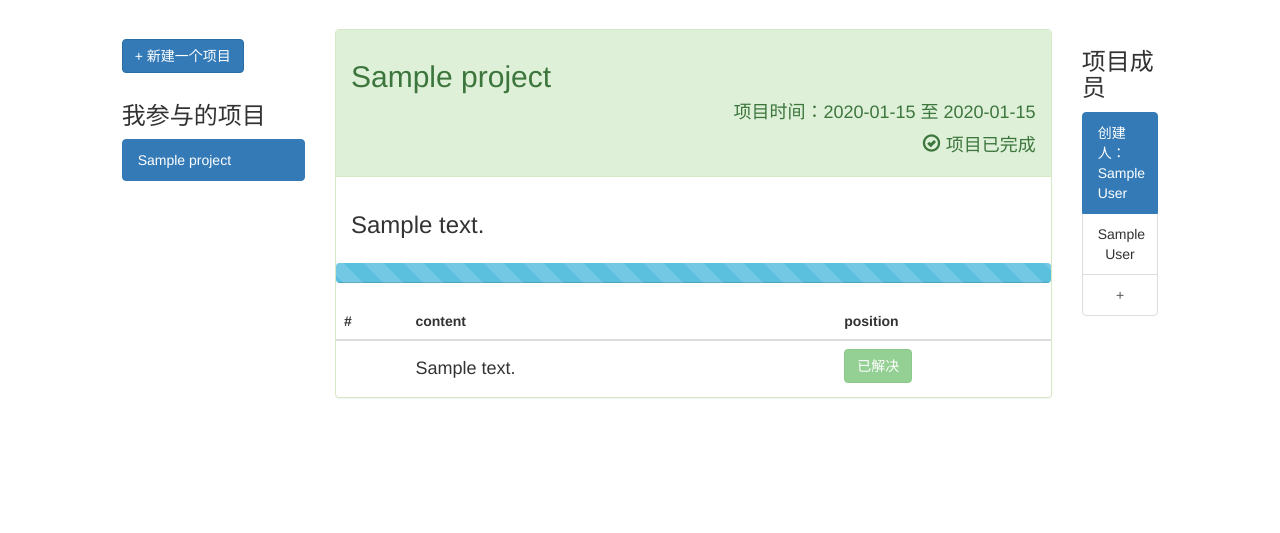
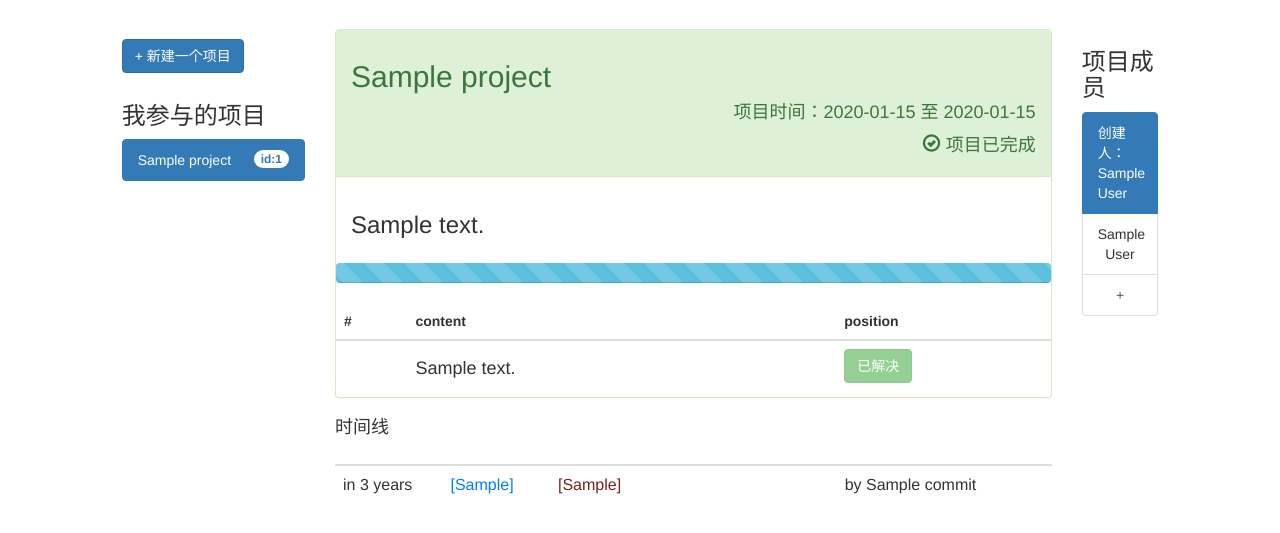
Before and after one commit to dreamyeah/flask-projects-manage, a Flask app: page / in a window 1280 px wide. Shown: the part 51-584 px from the top of the page. Run offline with Flask 2, Linux system fonts and the light colour scheme; a user stored in the database is signed in; tables that the repository leaves empty hold one stand-in row (values such as "Sample post"); some libraries are stand-ins or nearby versions.

```diff
--- a/app/main/views.py
+++ b/app/main/views.py
@@ -2,7 +2,7 @@
 from flask import render_template, session, redirect, url_for, current_app, request, flash
 from flask.ext.login import login_required, current_user
 from .. import db
-from ..models import Step, Project, User
+from ..models import Step, Project, User, Commit
 from . import main
 from .forms import ProjectForm
 import json
@@ -24,18 +24,18 @@ def index():
         steps_length = 0
         return render_template('project.html', project=None, projects=p,
                                progress=progress, finish_steps_length=finish_steps_length,
-                               steps_length=steps_length, remained_days=None,  other_users=None)
+                               steps_length=steps_length, remained_days=None,  other_users=[])
     else:
         finish_steps_length = float(Step.query.filter_by(project_id=p[0].id, status=1).count())
     # finish_steps_length = float(len(list(finish_steps)))
         steps_length = float(len(list(p[0].steps)))
         progress = finish_steps_length / steps_length * 100
         remained_days = p[0].expected_finish_at - datetime.now()
-        other_users = User.query.filter(id not in [str(u.id) for u in p[0].users]).all()
+        other_users = db.session.query(User).filter(User.id.notin_([u.id for u in p[0].users])).all()
         return render_template('project.html', project=p[0], projects=p,
                                progress=progress, finish_steps_length=finish_steps_length,
                                steps_length=steps_length, remained_days=remained_days,
-                               other_users=other_users)
+                               other_users=other_users, commits=p[0].commits)
 
 
 @main.route('/project/<project_id>', methods=['GET'])
@@ -55,7 +55,7 @@ def project(project_id):
     return render_template('project.html', project=p, projects=current_user.projects.all(),
                            progress=progress, finish_steps_length=finish_steps_length,
                            steps_length=steps_length, remained_days=remained_days,
-                           other_users=other_users)
+                           other_users=other_users, commits=p.commits)
 
 
 @main.route('/step/finish/<id>', methods=['GET'])
@@ -122,3 +122,13 @@ def add_user(project_id):
     db.session.add(p)
     flash(u'添加成功')
     return redirect(url_for('main.project', project_id=project_id))
+
+
+@main.route('/project/git/commit/<p_id>', methods=['POST'])
+def git_commit(p_id):
+    p = Project.query.get_or_404(p_id)
+    data = json.loads(request.data)
+    c = Commit(branch=data['branch'], ref=data['hashref'], cname=data['name'],
+               cemail=data['email'], message=data['message'], project=p)
+    db.session.add(c)
+    return 'ok', 200
--- a/app/templates/project.html
+++ b/app/templates/project.html
@@ -66,7 +66,7 @@
         <div class="list-group">
             {% for p in projects %}
                  {% if p == project %}
-                 <a href="{{ url_for('.project', project_id=p.id) }}" class="list-group-item active">{{ p.name }}</a>
+                 <a href="{{ url_for('.project', project_id=p.id) }}" class="list-group-item active">{{ p.name }}    <span class="badge">id:{{ p.id }}</span></a>
                  {% else %}
                     {% if p.status %}
                     <a href="{{ url_for('.project', project_id=p.id) }}" class="list-group-item list-group-item-success">
@@ -154,7 +154,31 @@
      {% endfor %}
       </table>
     </div>
-
+    <div>
+    <h4> 时间线 </h4>
+    <table class="table table-hover">
+    <thead>
+      <tr>
+      <th></th>
+      <th></th>
+      <th></th>
+      <th></th>
+      </tr>
+    </thead>
+    <tbody>
+    {% for c in commits[::-1] %}
+          <tr>
+            <td width="15%" style="font-size: 16px;">{{ moment(c.create_at).fromNow(refresh=True) }} </td>
+            <td width="15%" style="font-size: 16px;">
+               <span style="color: #007fff">[{{ c.branch }}] </span>
+            </td>
+            <td width="40%" style="font-size: 16px;">  <span style="color: #76231f">[{{ c.ref }}]</span> </td>
+            <td width="30%" style="font-size: 16px;">  by {{ c.cname }}<{{ c.cemail }}> </td>
+          </tr>
+    {% endfor %}
+        </tbody>
+         </table>
+    </div>
 {% endif %}
 </div>
 <!-- /.中间网格结束-->
--- a/manage.py
+++ b/manage.py
@@ -2,7 +2,7 @@
 # coding=utf-8
 import os
 from app import create_app, db
-from app.models import Step, User ,Project
+from app.models import Step, User, Project, Commit
 from flask.ext.script import Manager, Shell
 from flask.ext.migrate import Migrate, MigrateCommand
 
@@ -39,7 +39,7 @@ def negate_filter(d):
 
 
 def make_shell_context():
-    return dict(app=app, db=db, Step=Step, User=User, Project=Project)
+    return dict(app=app, db=db, Step=Step, User=User, Project=Project, Commit=Commit)
 manager.add_command("shell", Shell(make_context=make_shell_context))
 manager.add_command('db', MigrateCommand)
 
```
Also changed, not shown: app/models.py (+15 -2 lines), data-dev.sqlite.
